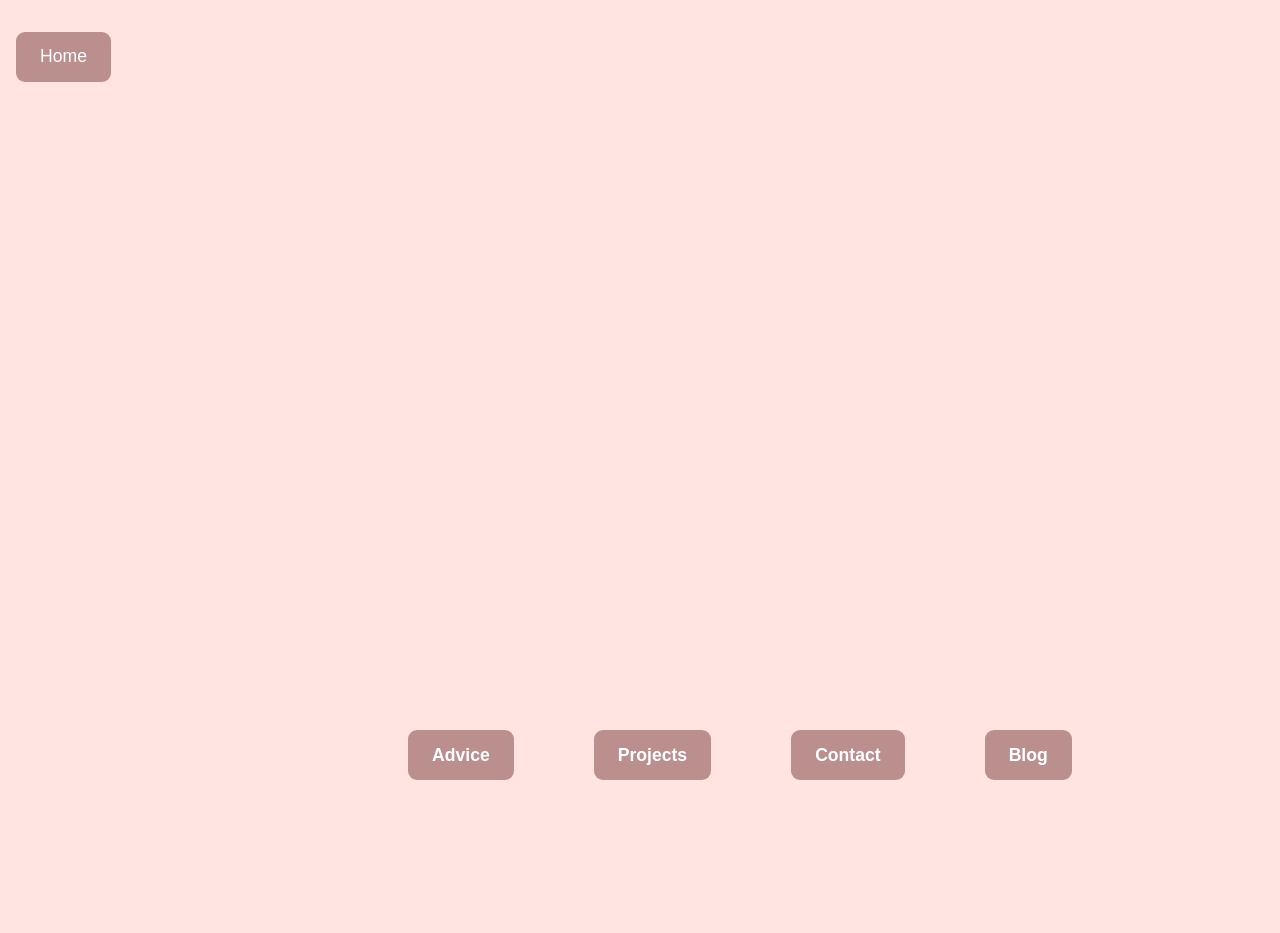
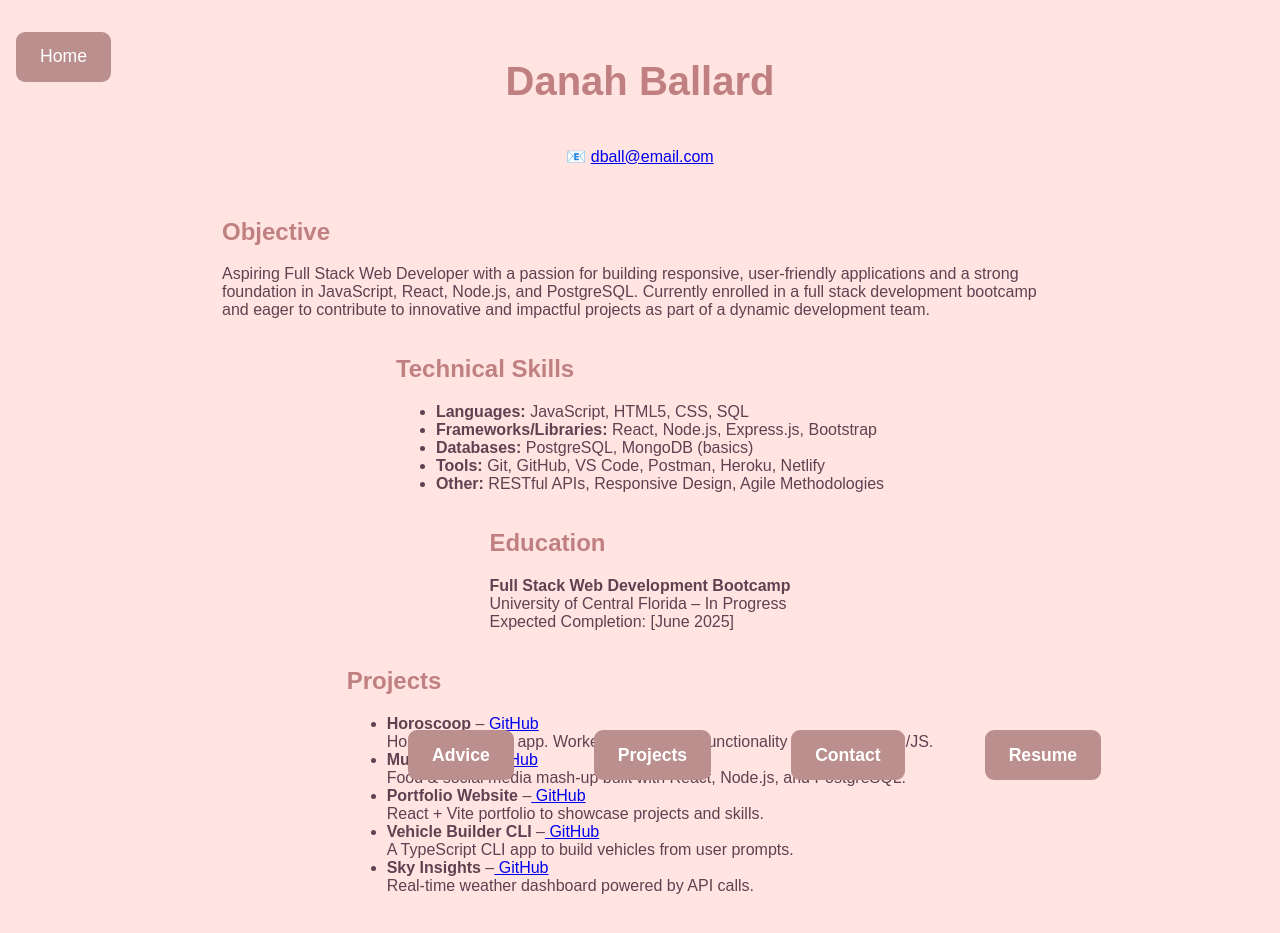
Before and after one commit to dballard0628/react-portfolio, a React (Vite) app: page /resume in a window 1280 px wide. Shown: the top 933 px of the page. Before the commit the page ends 800 px from the top, so only its background shows below. Built offline with nearby package versions, Linux system fonts and the light colour scheme.

Commit message:
changed blog.jsx to resume.jsx

```diff
--- a/src/App.jsx
+++ b/src/App.jsx
@@ -5,7 +5,7 @@ import Footer from './components/Footer';
 import Home from './pages/Home';
 import Advice from './pages/Advice';
 import Contactme from './pages/Contactme';
-import Blog from './pages/Blog';
+import Resume from './pages/Resume';
 import Projects from './pages/Projects';
 
 
@@ -18,7 +18,7 @@ function App() {
         <Route path="/" element={<Home />} /> {/* Home route */}
         <Route path="/advice" element={<Advice />} />
         <Route path="/contactme" element={<Contactme />} />
-        <Route path="/blog" element={<Blog />} />
+        <Route path="/resume" element={<Resume />} />
         <Route path="/projects" element={<Projects />} />
       </Routes>
       <Footer />
--- a/src/components/Footer.tsx
+++ b/src/components/Footer.tsx
@@ -18,7 +18,7 @@ const Footer = () => {
                         <Link to="/advice" className="home-button">Advice</Link>
                         <Link to="/projects" className="home-button">Projects</Link>
                         <Link to="/contactme" className="home-button">Contact</Link>
-                        <Link to="/blog" className="home-button">Blog</Link>
+                        <Link to="/resume" className="home-button">Resume</Link>
                     {/* </div> */}
                 {/* </div> */}
             </footer >
--- a/src/components/Nav.tsx
+++ b/src/components/Nav.tsx
@@ -8,7 +8,7 @@ function Nav() {
             <Link to="/about">About</Link>
             <Link to="/projects">Projects</Link>
             <Link to="/contactme">Contact</Link>
-            <Link to="/blog">Blog</Link>
+            <Link to="/resume">Resume</Link>
         </nav>
     );
 }
--- a/src/pages/Blog.jsx
+++ /dev/null
@@ -1,65 +0,0 @@
-import React from 'react';
-import { Link } from 'react-router-dom';
-
-
-function Blog() {
-  return (
-    <section className="page-wrapper">
-      <div className="card" style={{ maxWidth: '800px', textAlign: 'left' }}>
-
-        <h1>🚀 So You Want to Be a Full Stack Web Developer?</h1>
-        <p><em>Here’s What You Should Know</em></p>
-
-        <p>
-          The world of full stack web development is booming—and if you're reading this, chances are you're ready to dive in headfirst. Whether you're transitioning careers, fresh out of school, or just curious about coding, welcome. You’re about to enter an exciting, challenging, and incredibly rewarding field.
-        </p>
-
-        <h2>🎯 What is a Full Stack Developer Anyway?</h2>
-        <p>
-          A full stack developer is someone who can build both the <strong>front end</strong> (what users see and interact with) and the <strong>back end</strong> (the logic, database, and server side) of a web application.
-        </p>
-        <p>At a minimum, full stack developers usually know:</p>
-        <ul>
-          <li>HTML/CSS/JavaScript for front-end development</li>
-          <li>React, Angular, or Vue for front-end frameworks</li>
-          <li>Node.js, Express for server-side logic</li>
-          <li>Databases like PostgreSQL or MongoDB</li>
-          <li>Version control with Git and GitHub</li>
-          <li>Working with APIs, authentication, and deployment</li>
-        </ul>
-
-        <h2>💡 Getting Started: What You Need</h2>
-        <ul>
-          <li><strong>Curiosity:</strong> Always be learning and asking “why?”</li>
-          <li><strong>Patience:</strong> Debugging is a rite of passage.</li>
-          <li><strong>Consistency:</strong> Coding every day—even 30 minutes—helps a ton.</li>
-          <li><strong>A Portfolio:</strong> Build real projects that show what you can do.</li>
-          <li><strong>Community:</strong> Surround yourself with other learners.</li>
-        </ul>
-
-        <h2>🛠 Tools That Will Help You Succeed</h2>
-        <ul>
-          <li>VS Code</li>
-          <li>Terminal/CLI basics</li>
-          <li>Chrome DevTools</li>
-          <li>Stack Overflow & MDN Web Docs</li>
-        </ul>
-
-        <h2>🤔 Why Full Stack?</h2>
-        <p>
-          Being full stack means flexibility. You can build end-to-end, collaborate better with teams, freelance, or launch your own ideas. Startups especially love full stack developers.
-        </p>
-
-        <h2>🌟 Final Thoughts</h2>
-        <p>
-          The road to becoming a full stack developer is not always easy, but it <strong>is</strong> worth it. You’ll face challenges, but you'll also grow fast and unlock incredible opportunities.
-        </p>
-        <p><em>Keep building. Keep learning. And remember: Every expert was once a beginner.</em></p>
-
-
-      </div>
-    </section>
-  );
-}
-
-export default Blog;
--- /dev/null
+++ b/src/pages/Resume.jsx
@@ -0,0 +1,83 @@
+import React from 'react';
+
+function Resume() {
+  return (
+    <div className="page-wrapper" style={{ padding: '2rem', maxWidth: '900px', margin: '0 auto', fontFamily: 'Century Gothic, sans-serif' }}>
+      <h1 style={{ textAlign: 'center', fontSize: '2.5rem' }}>Danah Ballard</h1>
+      <p style={{ textAlign: 'center', marginBottom: '2rem' }}>
+        📧 <a href="mailto:dball@email.com">dball@email.com</a>
+      </p>
+
+      <section>
+        <h2>Objective</h2>
+        <p>
+          Aspiring Full Stack Web Developer with a passion for building responsive, user-friendly applications and a strong
+          foundation in JavaScript, React, Node.js, and PostgreSQL. Currently enrolled in a full stack development bootcamp and
+          eager to contribute to innovative and impactful projects as part of a dynamic development team.
+        </p>
+      </section>
+
+      <section>
+        <h2>Technical Skills</h2>
+        <ul>
+          <li><strong>Languages:</strong> JavaScript, HTML5, CSS, SQL</li>
+          <li><strong>Frameworks/Libraries:</strong> React, Node.js, Express.js, Bootstrap</li>
+          <li><strong>Databases:</strong> PostgreSQL, MongoDB (basics)</li>
+          <li><strong>Tools:</strong> Git, GitHub, VS Code, Postman, Heroku, Netlify</li>
+          <li><strong>Other:</strong> RESTful APIs, Responsive Design, Agile Methodologies</li>
+        </ul>
+      </section>
+
+      <section>
+        <h2>Education</h2>
+        <p><strong>Full Stack Web Development Bootcamp</strong><br />
+        University of Central Florida – In Progress<br />
+        Expected Completion: [June 2025]</p>
+      </section>
+
+      <section>
+        <h2>Projects</h2>
+        <ul>
+          <li>
+            <strong>Horoscoop</strong> –
+            <a href="https://github.com/Pricilla-Francis/Project-1.git" target="_blank" rel="noreferrer"> GitHub</a><br />
+            Horoscope-based app. Worked on front-end functionality with HTML/CSS/JS.
+          </li>
+          <li>
+            <strong>MunchMap</strong> –
+            <a href="https://github.com/Pricilla-Francis/Project-2.git" target="_blank" rel="noreferrer"> GitHub</a><br />
+            Food & social media mash-up built with React, Node.js, and PostgreSQL.
+          </li>
+          <li>
+            <strong>Portfolio Website</strong> –
+            <a href="https://github.com/dballard0628/react-portfolio.git" target="_blank" rel="noreferrer"> GitHub</a><br />
+            React + Vite portfolio to showcase projects and skills.
+          </li>
+          <li>
+            <strong>Vehicle Builder CLI</strong> –
+            <a href="https://github.com/dballard0628/car-canvas.git" target="_blank" rel="noreferrer"> GitHub</a><br />
+            A TypeScript CLI app to build vehicles from user prompts.
+          </li>
+          <li>
+            <strong>Sky Insights</strong> –
+            <a href="https://github.com/dballard0628/Sky-Insights.git" target="_blank" rel="noreferrer"> GitHub</a><br />
+            Real-time weather dashboard powered by API calls.
+          </li>
+        </ul>
+      </section>
+
+      <section>
+        <h2>Soft Skills</h2>
+        <ul>
+          <li>Creative Problem Solver</li>
+          <li>Team Collaborator</li>
+          <li>Detail-Oriented</li>
+          <li>Quick Learner</li>
+          <li>Empathetic Communicator</li>
+        </ul>
+      </section>
+    </div>
+  );
+}
+
+export default Resume;
```
Also changed, not shown: 1 other file (tests, documents, lock files or other folders).
